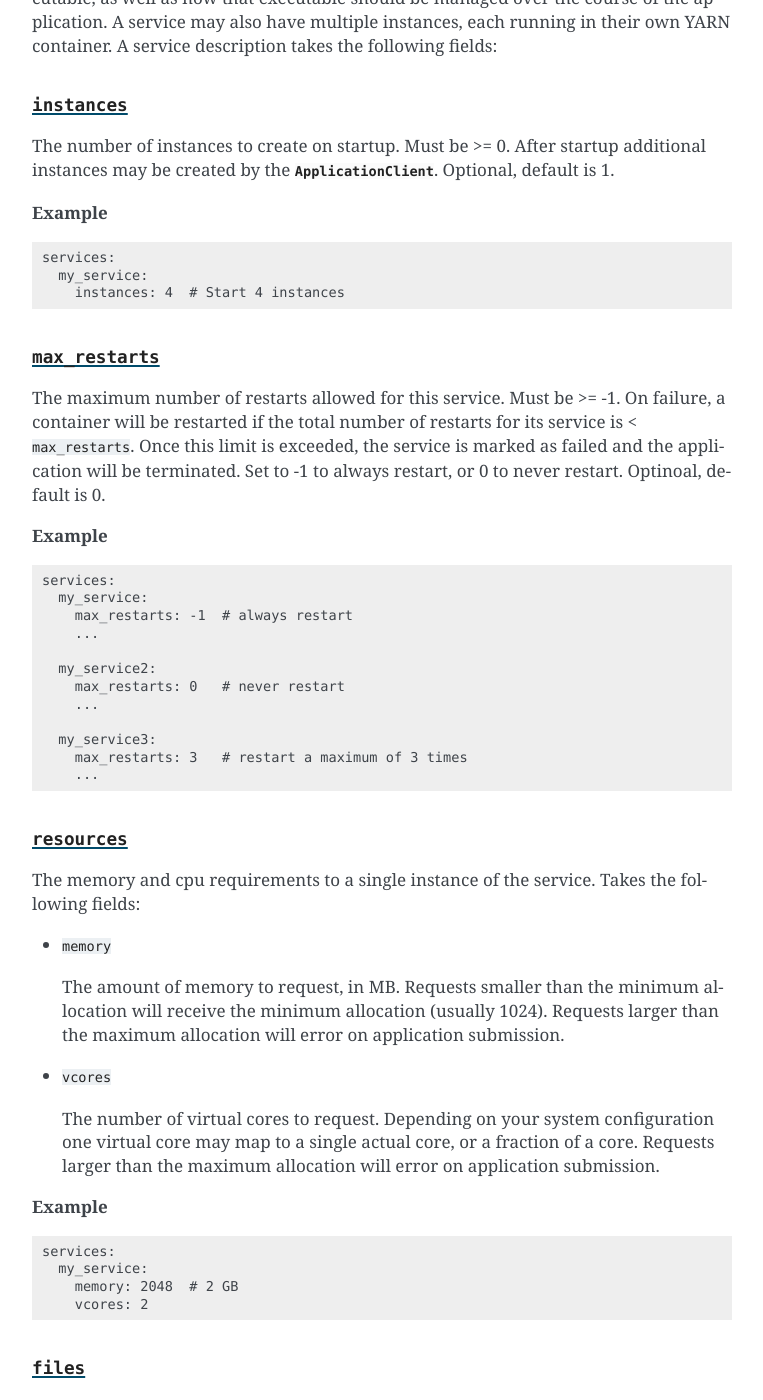
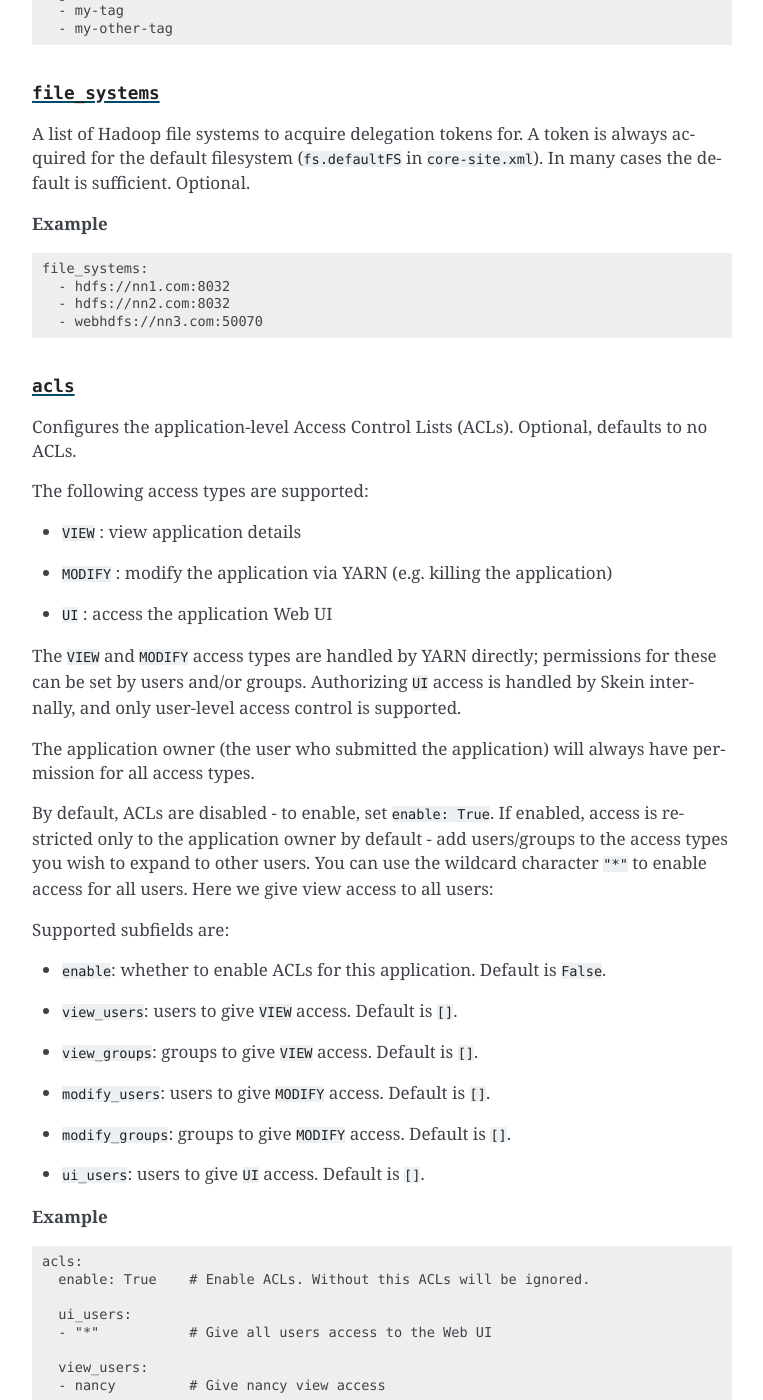
Before and after one commit to jcrist/skein, a Sphinx documentation site: the page built from docs/source/specification.rst, in a window 1280 px wide and 1400 px high, scrolled down 1485 px. Shown: the whole window, without its empty margins (358-1121 px from the left). Built offline with Sphinx 7.4.7, drawn with Linux system fonts in a browser that asks for light colours; some of the changed text lies outside the part shown.

Commit message:
Update specification docs

```diff
--- a/docs/source/specification.rst
+++ b/docs/source/specification.rst
@@ -15,41 +15,123 @@
 Specification Components
 ------------------------
 
+Top-Level Fields
+^^^^^^^^^^^^^^^^
+
 At the top-level, a specification starts with an :class:`ApplicationSpec`.
 This takes the following fields:
 
-- ``name``
+``name``
+~~~~~~~~
 
-  The name of the application. Optional, defaults to ``skein``.
+The name of the application. Optional, defaults to ``skein``.
 
-- ``queue``
+``queue``
+~~~~~~~~~
 
-  The queue to submit the application to. Optional, defaults to ``default``.
+The queue to submit the application to. Optional, defaults to ``default``.
 
-- ``max_attempts``
+``max_attempts``
+~~~~~~~~~~~~~~~~
 
-  The maximum number of submission attempts before marking the application as
-  failed. Note that this only considers failures of the application master
-  during startup. Optional, default is 1 (recommended).
+The maximum number of submission attempts before marking the application as
+failed. Note that this only considers failures of the application master
+during startup. Optional, default is 1 (recommended).
 
-- ``tags``
+``tags``
+~~~~~~~~
 
-  A list of strings to use as tags for this application. Optional.
-
-- ``services``
-
-  A dict of service-name to :class:`Service`. At least one service is required.
-
+A list of strings to use as tags for this application. Optional.
 
 **Example**
 
 .. code-block:: none
 
-    name: my-application
-    queue: my-queue
-    tags:
-      - my-tag
-      - my-other-tag
+  tags:
+    - my-tag
+    - my-other-tag
+
+``file_systems``
+~~~~~~~~~~~~~~~~
+
+A list of Hadoop file systems to acquire delegation tokens for. A token is
+always acquired for the default filesystem (``fs.defaultFS`` in
+``core-site.xml``). In many cases the default is sufficient. Optional.
+
+**Example**
+
+.. code-block:: none
+
+  file_systems:
+    - hdfs://nn1.com:8032
+    - hdfs://nn2.com:8032
+    - webhdfs://nn3.com:50070
+
+``acls``
+~~~~~~~~
+
+Configures the application-level Access Control Lists (ACLs). Optional,
+defaults to no ACLs.
+
+The following access types are supported:
+
+- ``VIEW`` : view application details
+- ``MODIFY`` : modify the application via YARN (e.g. killing the application)
+- ``UI`` : access the application Web UI
+
+The ``VIEW`` and ``MODIFY`` access types are handled by YARN directly;
+permissions for these can be set by users and/or groups. Authorizing ``UI``
+access is handled by Skein internally, and only user-level access control is
+supported.
+
+The application owner (the user who submitted the application) will always
+have permission for all access types.
+
+By default, ACLs are disabled - to enable, set ``enable: True``. If enabled,
+access is restricted only to the application owner by default - add
+users/groups to the access types you wish to expand to other users. You can
+use the wildcard character ``"*"`` to enable access for all users. Here we
+give view access to all users:
+
+Supported subfields are:
+
+- ``enable``: whether to enable ACLs for this application. Default is ``False``.
+- ``view_users``: users to give ``VIEW`` access. Default is ``[]``.
+- ``view_groups``: groups to give ``VIEW`` access. Default is ``[]``.
+- ``modify_users``: users to give ``MODIFY`` access. Default is ``[]``.
+- ``modify_groups``: groups to give ``MODIFY`` access. Default is ``[]``.
+- ``ui_users``: users to give ``UI`` access. Default is ``[]``.
+
+**Example**
+
+.. code-block:: none
+
+  acls:
+    enable: True    # Enable ACLs. Without this ACLs will be ignored.
+
+    ui_users:
+    - "*"           # Give all users access to the Web UI
+
+    view_users:
+    - nancy         # Give nancy view access
+
+    # The application owner always has access to all access types. Since
+    # `modify_users`/`modify_groups` are unchanged, only the owner has modify
+    # access.
+
+For more information on ACLs see:
+
+- Cloudera's `documentation on YARN ACLs <https://www.cloudera.com/documentation/enterprise/6/6.0/topics/cm_mc_yarn_service1.html>`__
+- The :class:`ACLs` docstring
+
+``services``
+~~~~~~~~~~~~
+
+A dict of service-name to :class:`Service`. At least one service is required.
+
+**Example**
+
+.. code-block:: none
 
     services:
       my_service:
```
Also changed, not shown: 1 other file.
